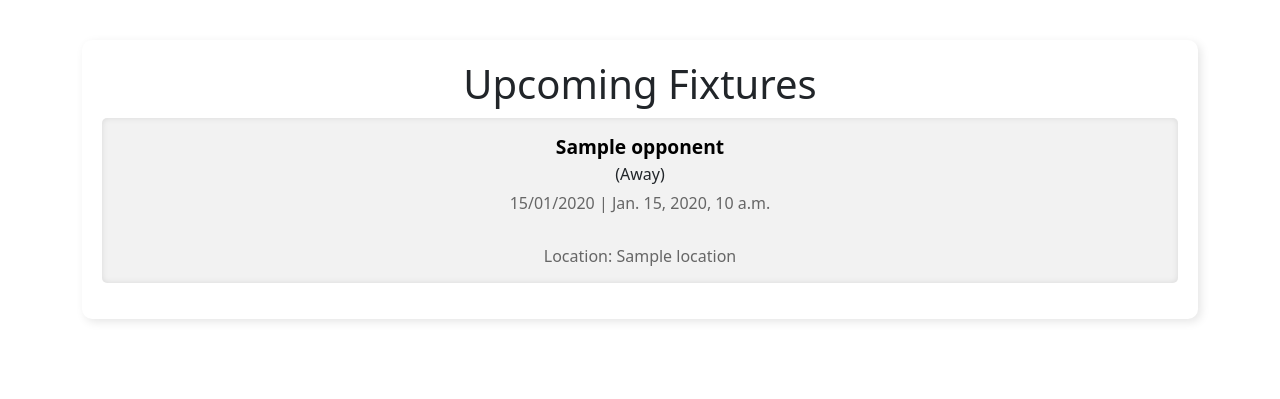
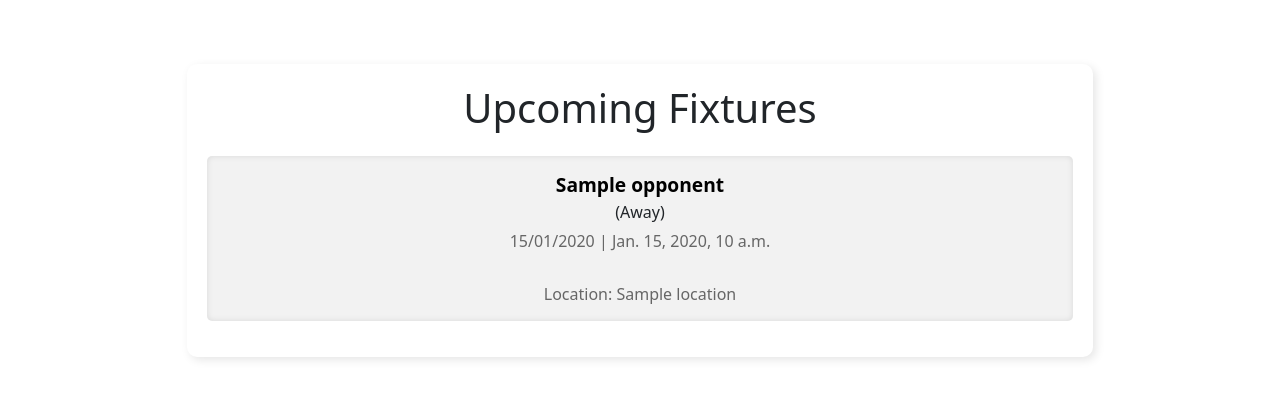
Before and after one commit to JLG-96/project4_cpd_site, a Django app: template team/templates/team/fixtures.html in a window 1280 px wide. Shown: the part 56-455 px from the top of the page. Run offline with Django 5.2, Linux system fonts and the light colour scheme; the template is opened without the code that fills it: most values are stand-ins (such as "Sample title", 1, 10 or a date in 2020).

Commit message:
Implemented Bootstrap grid layout to fixtures page.

```diff
--- a/team/templates/team/fixtures.html
+++ b/team/templates/team/fixtures.html
@@ -2,8 +2,11 @@
 
 {% block content %}
 
+<div class="container mt-4">
+    <div class="row justify-content-center">
+        <div class="col-lg-10">
             <section class="page-container">
-    <h1>Upcoming Fixtures</h1>
+                <h1 class="text-center mb-4">Upcoming Fixtures</h1>
                 {% if upcoming_fixtures %}
                     <ul class="fixture-list">
                         {% for fixture in upcoming_fixtures %}
@@ -18,8 +21,11 @@
                         {% endfor %}
                     </ul>
                 {% else %}
-        <p class="no-fixture">No upcoming fixtures available.</p>
+                    <p class="no-fixture text-center">No upcoming fixtures available.</p>
                 {% endif %}
             </section>
+        </div>
+    </div>
+</div>
 
 {% endblock %}
```
Also changed, not shown: README.md. Lines whose indentation alone changed are shown as unchanged.
